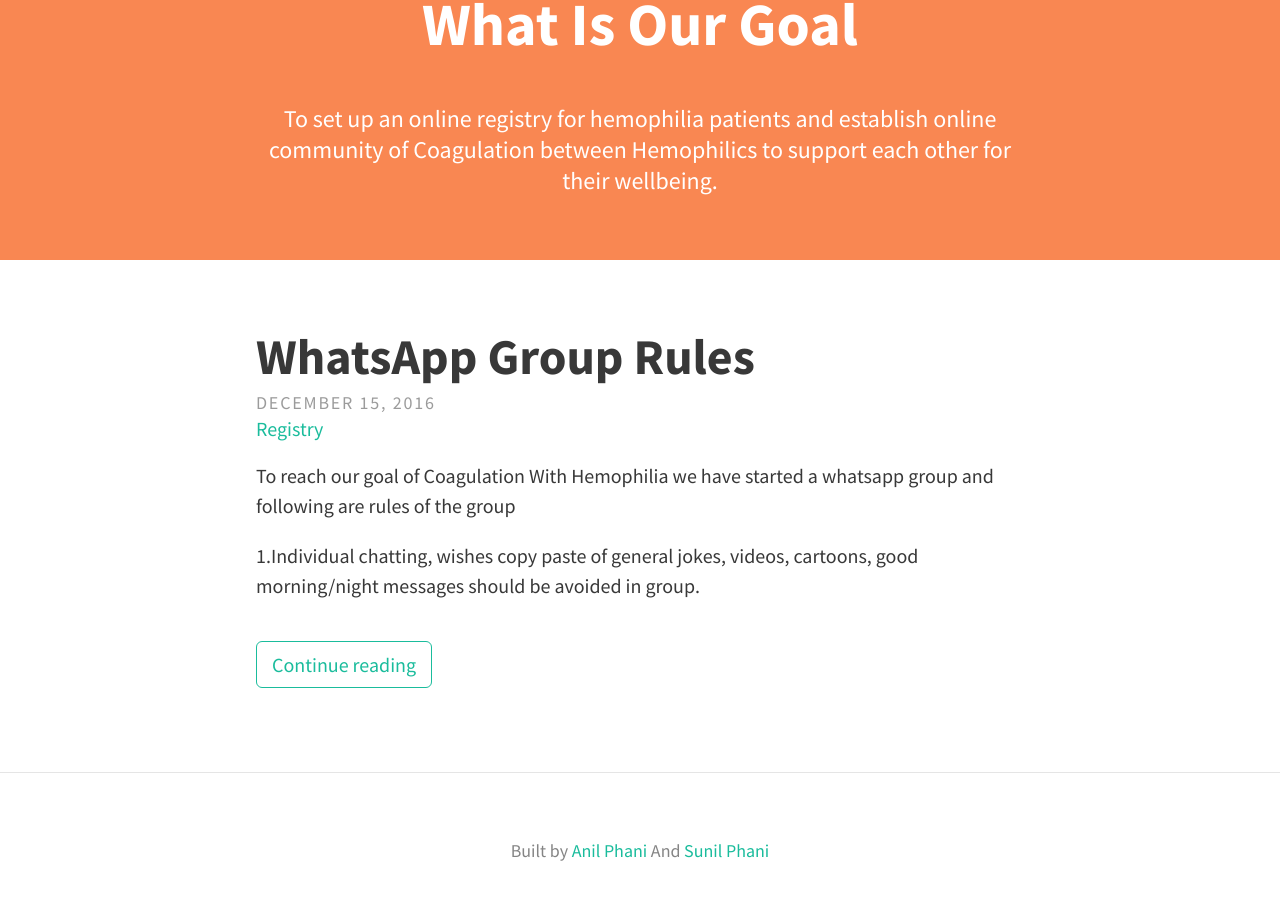
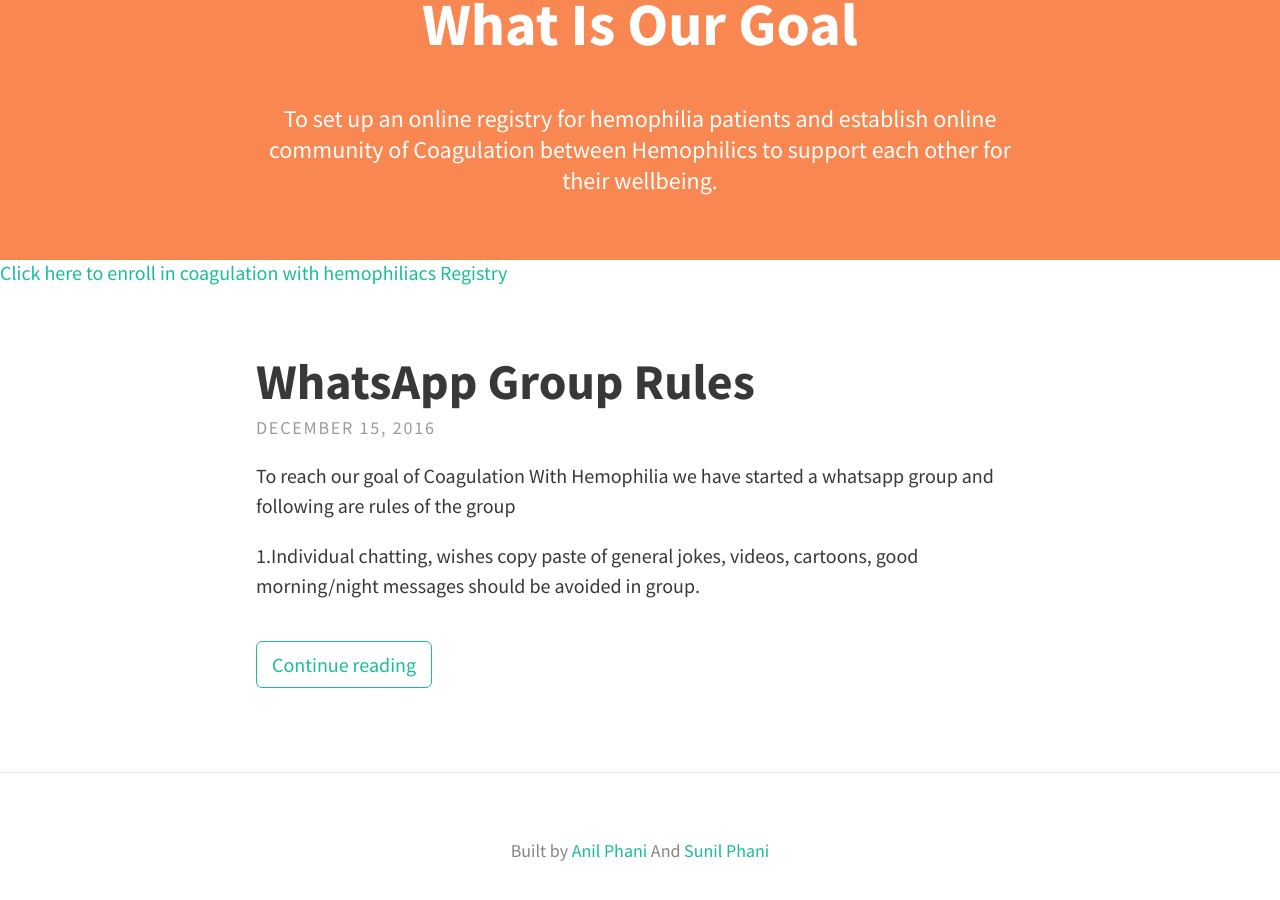
Before and after one commit to k-sunilphani/hyhemophilia.github.io, a Jekyll site: the page built from index.html, in a window 1280 px wide and 900 px high, scrolled down 675 px. Built offline with Jekyll 4.4.1, drawn with Linux system fonts in a browser that asks for light colours; nearby versions of some CDN libraries; the list of posts is cut into pages by our own code.

Commit message:
Updated index.html

```diff
--- a/index.html
+++ b/index.html
@@ -10,6 +10,7 @@
     {{ site.theme_settings.header_text }}
   </div>
   {% endif %}
+<a href="https://docs.google.com/forms/d/1oU3MvMVqQSef6gi0QQptSpUD2kiQAMh0y1b10tWWLR0/edit?usp=sharing">Click here to enroll in coagulation with hemophiliacs Registry</a>
 
   <div class="posts">
     {% for post in paginator.posts %}
```
Also changed, not shown: other parts of index.html (+1 -1 lines).
